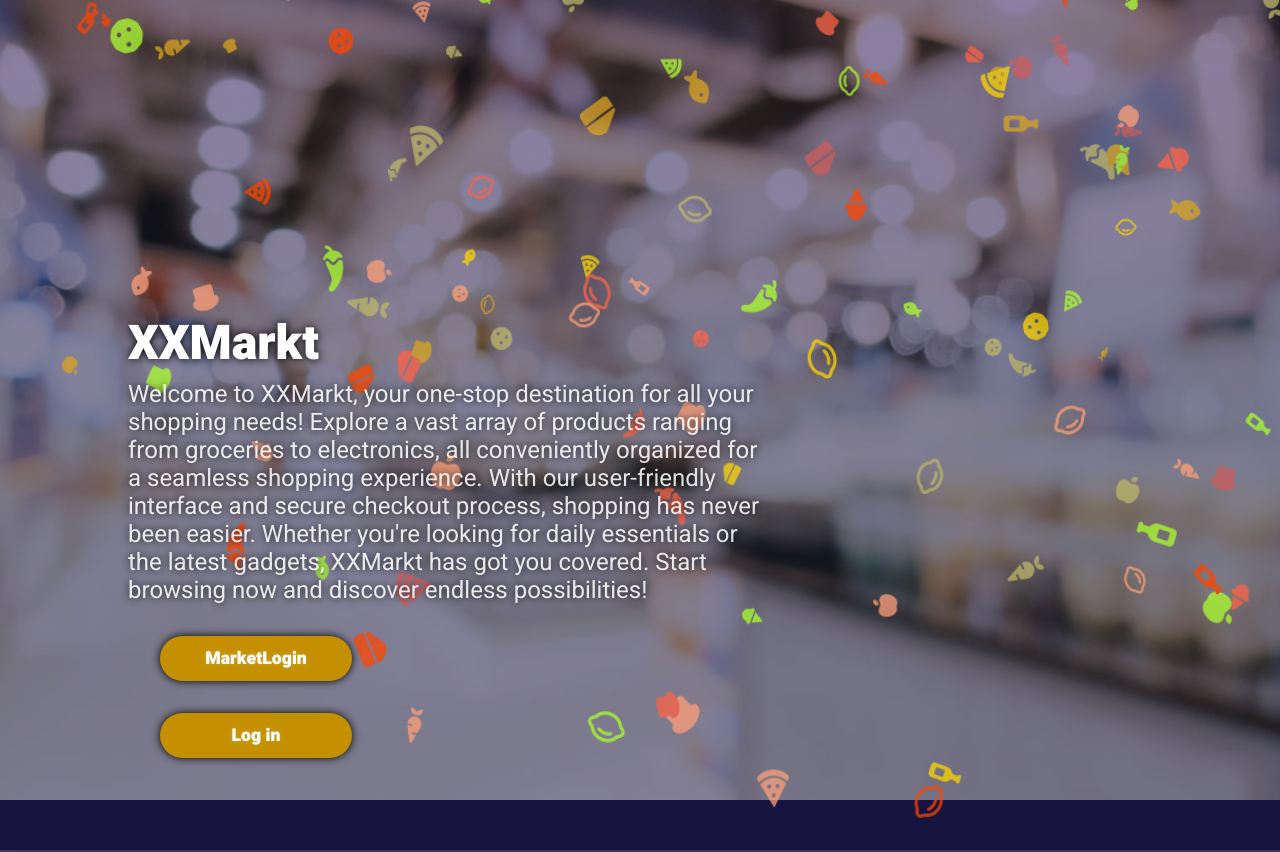
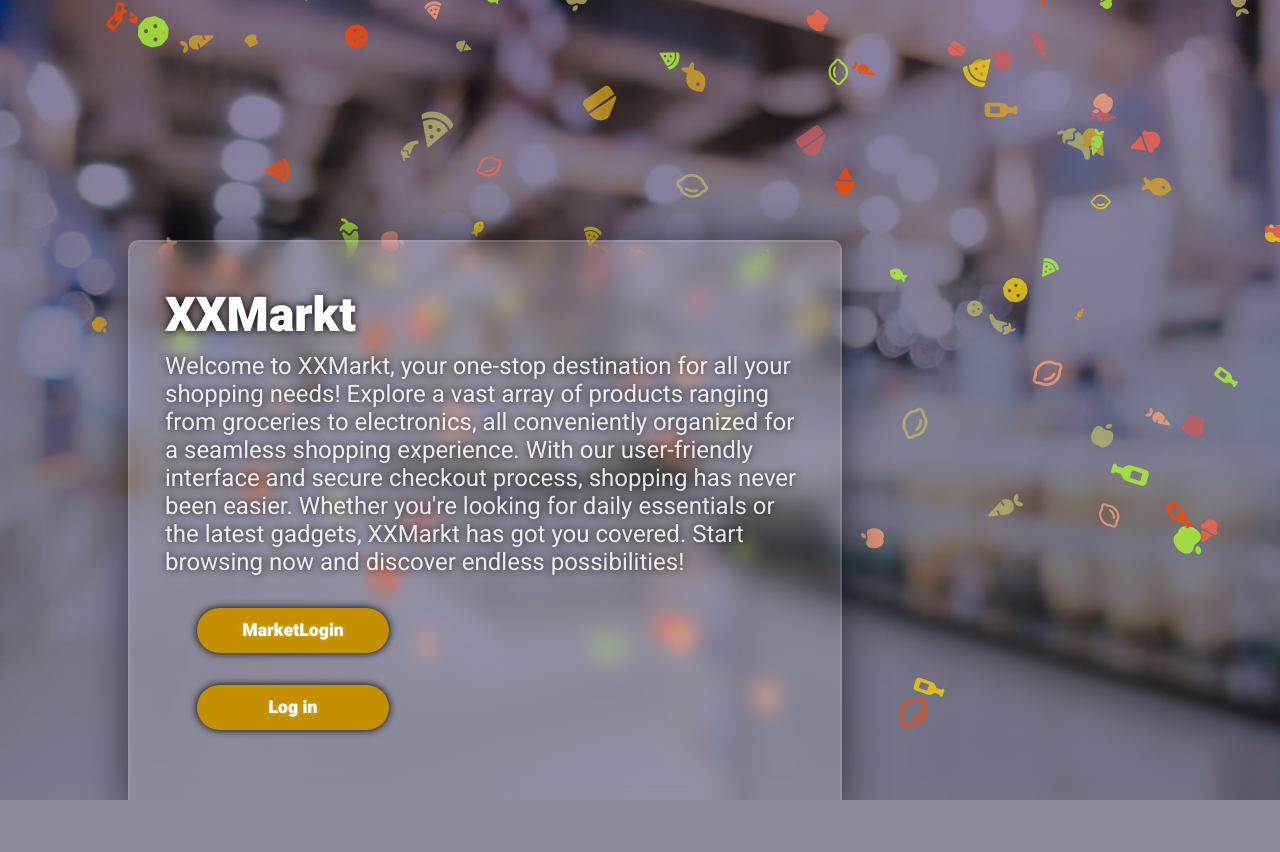
Before and after one commit to kivanckurt/market-application, a PHP site: page / in a window 1280 px wide. After the commit the page ends 800 px from the top, so only its background shows below. Run offline with PHP 8.4, Linux system fonts and the light colour scheme; the visitor is signed in with stand-in values (Sample User, id 1); some libraries are stand-ins or nearby versions.

Commit message:
last fix part 2 (FINAL)

```diff
--- a/256/index.php
+++ b/256/index.php
@@ -7,7 +7,7 @@
 <head>
   <meta charset="UTF-8">
   <title>XXMarkt</title>
-  <link rel="stylesheet" href="./loginpage.css">
+  <link rel="stylesheet" href="loginpage.css">
   <script src="https://kit.fontawesome.com/c3e04cab36.js" crossorigin="anonymous"></script>
 
 </head>
--- a/256/loginpage.css
+++ b/256/loginpage.css
@@ -9,21 +9,6 @@ body {
 h1 {
   font-weight: normal;
   margin: 0.1em;
-}
-
-section {
-  height: max-content;
-  width: 500px;
-  background-color: rgba(255,255,255,0.13);
-  position: absolute;
-  transform: translate(-50%,-50%);
-  top: 50%;
-  left: 50%;
-  border-radius: 10px;
-  backdrop-filter: blur(10px);
-  border: 2px solid rgba(255,255,255,0.1);
-  box-shadow: 0 0 40px rgba(8,7,16,0.6);
-  padding: 50px 35px;
 }
 
 .Hero {
@@ -38,8 +23,14 @@ section {
 }
 
 .Hero__content {
-  margin: 40vh auto auto 10vw;
+  margin: 30vh auto auto 10vw;
   width: 50%;
+  background-color: rgba(255,255,255,0.13);
+  border-radius: 10px;
+  backdrop-filter: blur(10px);
+  border: 2px solid rgba(255,255,255,0.1);
+  box-shadow: 0 0 40px rgba(8,7,16,0.6);
+  padding: 50px 35px;
 }
 
 .Hero__title {
--- a/256/notification.css
+++ b/256/notification.css
@@ -1,7 +1,3 @@
-body {
-  background: none;
-}
-
 .notf-container {
   display: flex;
   flex-direction:column;
```
